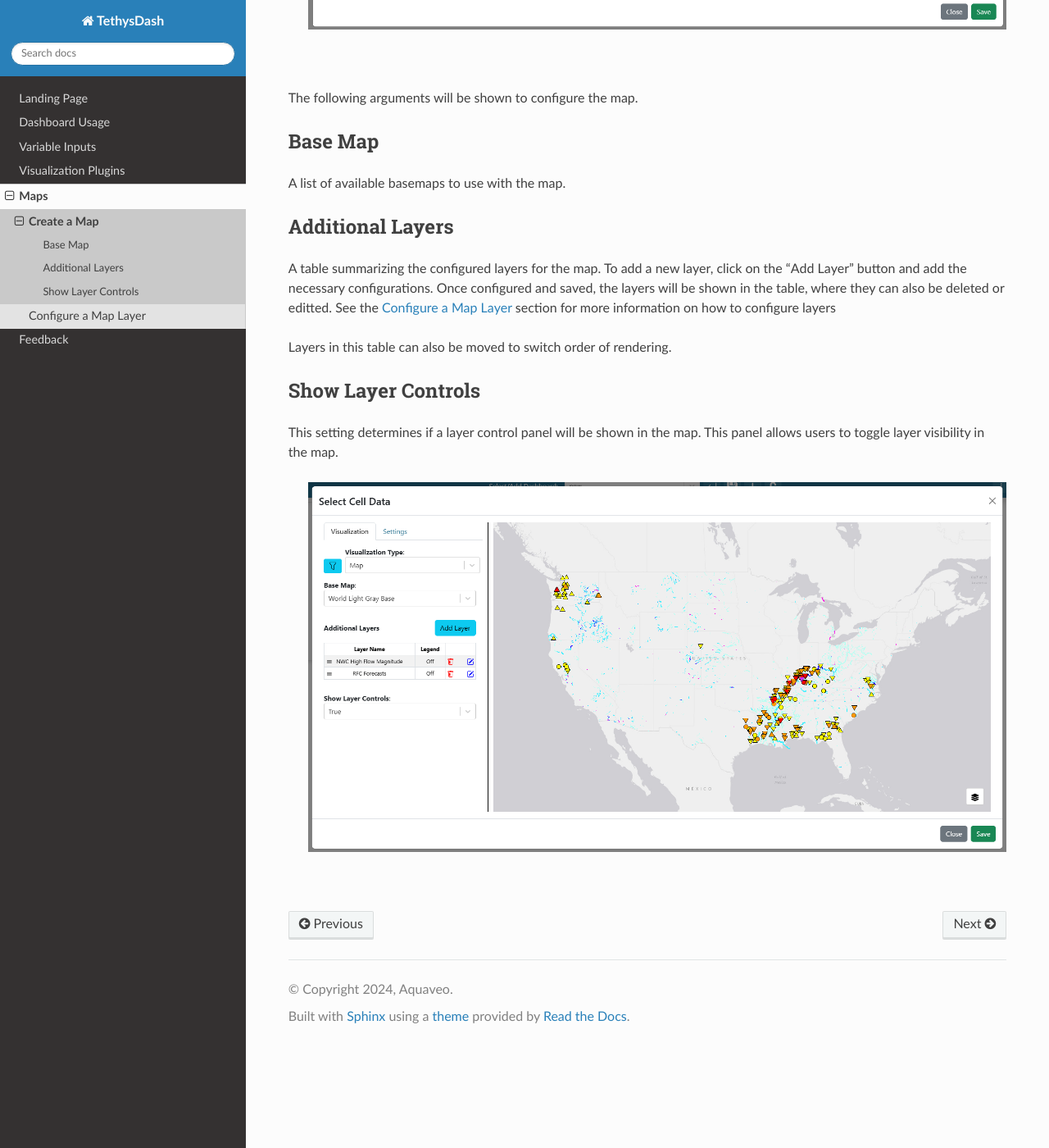
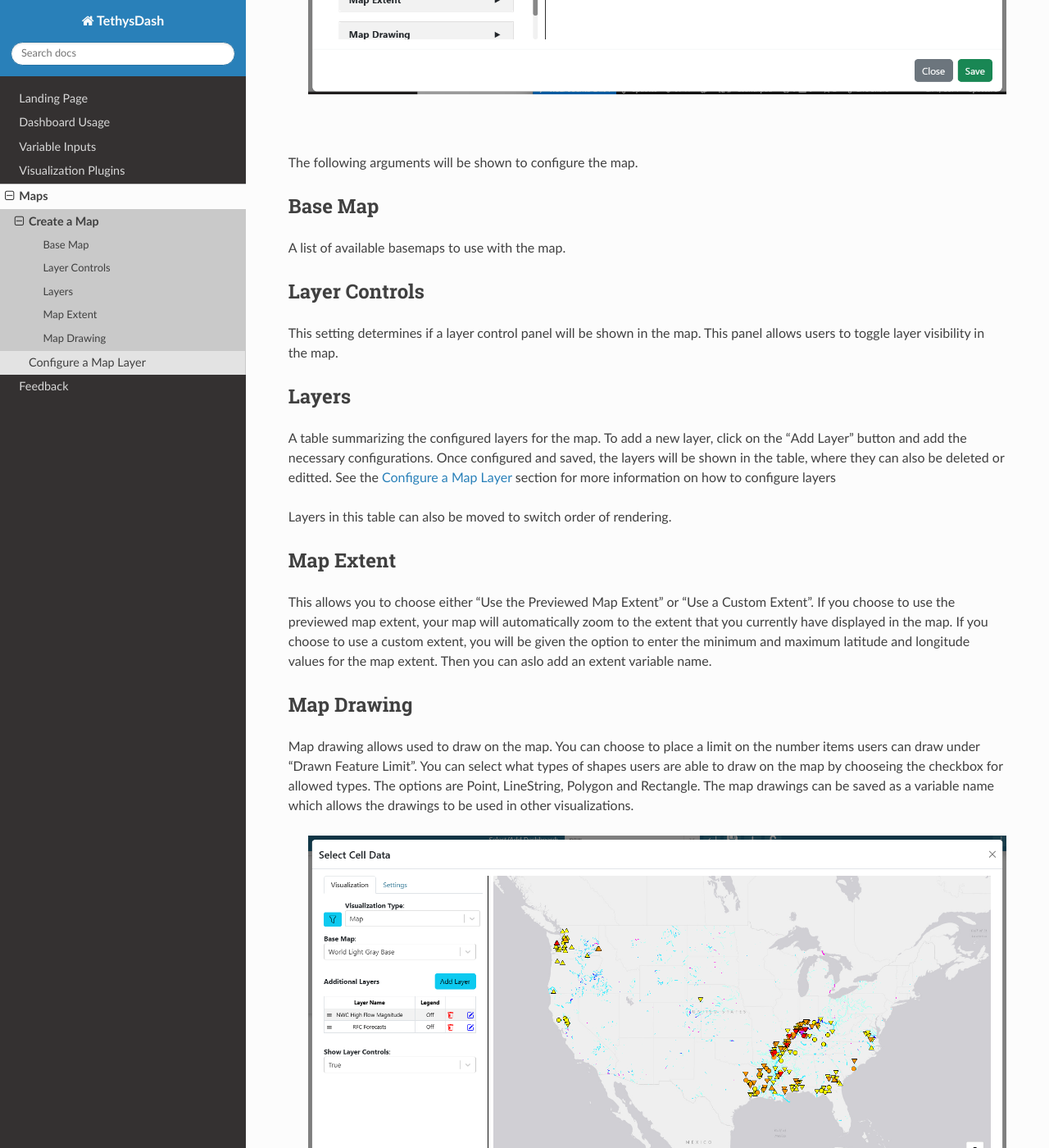
Before and after one commit to Aquaveo/TethysDashDocs, a Sphinx documentation site: the page built from docs/source/maps/create_map.rst, in a window 1280 px wide and 1400 px high, scrolled down 696 px. Shown: the whole window at 82% size. Built offline with Sphinx 7.4.7 and the Read the Docs theme 3.1.0, drawn with Linux system fonts in a browser that asks for light colours.

Commit message:
updated maps information

```diff
--- a/docs/source/maps/attributes_and_popups_tab.rst
+++ b/docs/source/maps/attributes_and_popups_tab.rst
@@ -7,6 +7,8 @@ Attributes/Popup Tab
 The Attributes/Popup tab is used to configure the interaction with the layer in the map once it is clicked.
 **After the layer name and required source properties are configured**, then a table of layers and their attributes
 will be shown.
+
+A checkbox at the top of the tab says "Allow Layer Query", which enables click interaction for the layer. If the checkbox is unchecked, no table of attrbute will load because the layer will now be queriable.
 
 Within this table, fields can be configured to handle click interaction in 2 ways:
 
--- a/docs/source/maps/create_map.rst
+++ b/docs/source/maps/create_map.rst
@@ -21,8 +21,14 @@ Base Map
 
 A list of available basemaps to use with the map.
 
+-------------------
+Layer Controls
+-------------------
+
+This setting determines if a layer control panel will be shown in the map. This panel allows users to toggle layer visibility in the map.
+
 -----------------
-Additional Layers
+Layers
 -----------------
 
 A table summarizing the configured layers for the map. To add a new layer, click on the "Add Layer" button and add
@@ -31,11 +37,19 @@ deleted or editted. See the :ref:`layer_configuration` section for more informat
 
 Layers in this table can also be moved to switch order of rendering.
 
--------------------
-Show Layer Controls
--------------------
+----------------
+Map Extent
+----------------
 
-This setting determines if a layer control panel will be shown in the map. This panel allows users to toggle layer visibility in the map.
+This allows you to choose either "Use the Previewed Map Extent" or "Use a Custom Extent". If you choose to use the previewed map extent, your map will automatically zoom to the extent that you currently have displayed in the map. If you choose to use a custom extent, you will be given the option to enter the minimum and maximum latitude and longitude values for the map extent. Then you can aslo add an extent variable name.
+
+----------------
+Map Drawing
+----------------
+
+Map drawing allows used to draw on the map. You can choose to place a limit on the number items users can draw under "Drawn Feature Limit". You can select what types of shapes users are able to draw on the map by chooseing the checkbox for allowed types. The options are Point, LineString, Polygon and Rectangle. The map drawings can be saved as a variable name which allows the drawings to be used in other visualizations.
+
+
 
 
 
--- a/docs/source/maps/layer_tab.rst
+++ b/docs/source/maps/layer_tab.rst
@@ -9,6 +9,8 @@ tab are based on the `Openlayers Layer class <https://openlayers.org/en/latest/a
 
 **Name:** Determines the map layer name. This is what will be shown in the layer contol menu and in the summary table.
 
+**Default Visibility:** This allows you to choose if the layer will be visible by default when the map is first loaded.
+
 **Layer Properties:**
     - **Opacity:** Determines the transparency of the layer. Must be a number or float between 0 and 1.
     - **minResolution:** The minimum resolution (inclusive) at which this layer will be visible.
@@ -16,3 +18,5 @@ tab are based on the `Openlayers Layer class <https://openlayers.org/en/latest/a
     - **minZoom:** The minimum view zoom level (exclusive) above which this layer will be visible.
     - **maxZoom:** The maximum view zoom level (inclusive) at which this layer will be visible.
     - **minZoomQuery** The minimum view zoom level (inclusive) at which this layer can be queried. If the mp is clicked beyond the zoom level, then the map will zoom into the minZoomQuery value.
+
+    **Layer Template:** At the bottom of all the tabs is the option to choose a layer template. This will load in a layer that is preconfigured. There is a dropdown menu to choose between a couple layer options.
--- a/docs/source/variable_inputs.rst
+++ b/docs/source/variable_inputs.rst
@@ -32,6 +32,10 @@ To setup a variable input, perform the following:
         - **text:** This will create a text based HTML input with a visualization refresh button.
         - **number:** This will create a number based HTML input with a visualization refresh button.
         - **checkbox:** This will create a checkbox HTML input.
+        - **date:** This will create a date picker HTML input with a visualization refresh button. Enter a default value by selecting on the calendar.
+        - **date-hour:"** Same as above, but there will also be an option to select he time.
+        - **slider:** This will create a slider HTML input. You will have the option to choose between "Single Value" or "Range". Then you can choose the data type to either be a "number" or "date". You will then select the minimum and maximum values for the slider along with the step side. For "Single Value" you will choose an initial value. For "Range" you will choose an range start and range end value. In both cases you will get to choose the output format.
+        - **csv uploader:** This will create a file uploader HTML input that only accepts CSV files. You can choose the CSV columns by entering a value in "CSV Columns" and hitting enter.
         - **EXISTING VISUALIZATION INPUTS:** The options under this item are derived from arguments for installed visualization plugins. Selecting one of these options will imitate the visualization argument but make it a variable input.
 
 .. image:: ../images/variable_input_setup.png
```
Also changed, not shown: docs/source/maps/legend_tab.rst (+5 -3 lines), docs/images/attribute_successful.png, docs/images/create_map.png, docs/images/layer_configuration.png.
